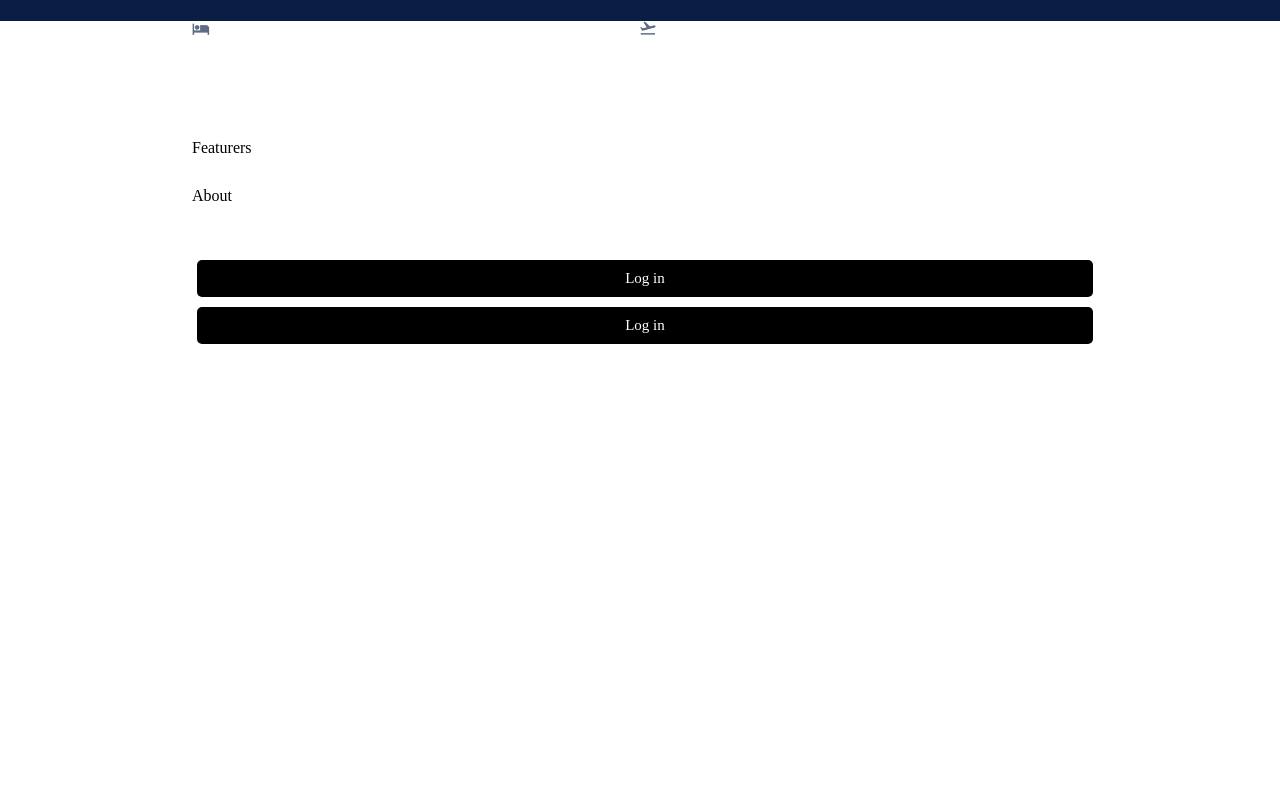
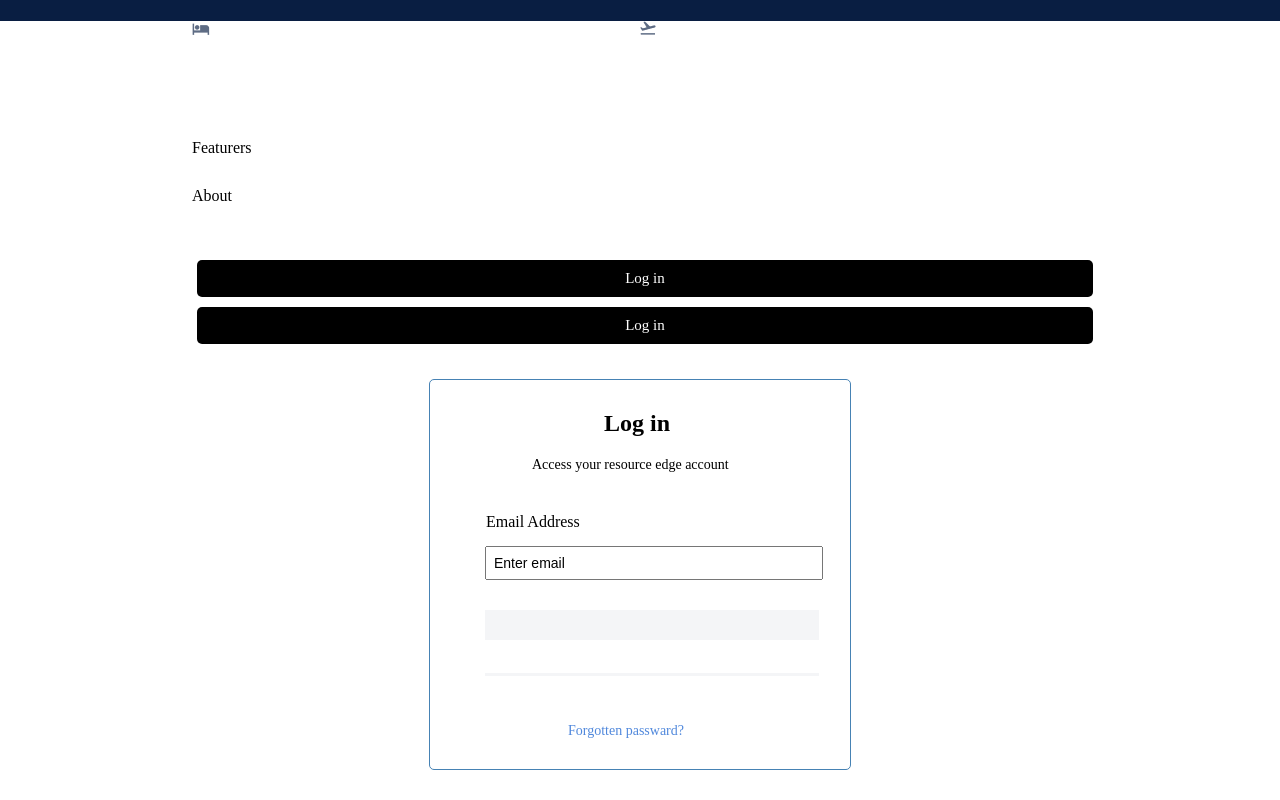
Before and after one commit to michaelblossom/resource-edge, a React (Create React App) app: page / in a window 1280 px wide. Shown: the part 4207-5007 px from the top of the page. Before the commit the page ends 4556 px from the top, so only its background shows below. Built offline with nearby package versions, Linux system fonts and the light colour scheme.

Commit message:
update on input email component

```diff
--- a/src/App.js
+++ b/src/App.js
@@ -4,7 +4,7 @@ import NavBar from "./Component/NavBar";
 import Home from "./Component/Home";
 import Footer from "./Component/Footer";
 import Signin from "./Authentication/Sign-in";
-import ResetEmptyEmail from "./Authentication/Reset-Passward-Empty-email";
+import ResetEmptyEmail from "./Authentication/Input-Email";
 
 function App() {
 	return (
@@ -14,7 +14,7 @@ function App() {
 			<Footer />
 			<Signin />
 
-			{/* <ResetEmptyEmail /> */}
+			<ResetEmptyEmail />
 		</div>
 	);
 }
--- /dev/null
+++ b/src/Authentication/Input-Email-Typing.js
@@ -0,0 +1 @@
+import React from "react";
--- /dev/null
+++ b/src/Authentication/Input-Email.js
@@ -0,0 +1,29 @@
+const ResetEmptyEmail = () => {
+	return (
+		<div className="emptyEmail">
+			<div className="logIn">
+				<p>Log in</p>
+			</div>
+			<div className="accessAccount">
+				<p>Access your resource edge account</p>
+			</div>
+			<form className="add-form">
+				<div className="form-control">
+					<label>Email Address</label>
+					<input type="text" value="Enter email" />
+				</div>
+				<div className="form-control form-control2">
+					<input type="text " />
+				</div>
+				<div className="form-control form-control3">
+					<input type="text " />
+				</div>
+			</form>
+			<div className="passward">
+				<p>Forgotten passward?</p>
+			</div>
+		</div>
+	);
+};
+
+export default ResetEmptyEmail;
--- a/src/Authentication/Reset-Passward-Empty-email.js
+++ /dev/null
@@ -1,19 +0,0 @@
-const ResetEmptyEmail = () => {
-	return (
-		<div>
-			<form className="add-form">
-				<div className="form-control">
-					<label>Task</label>
-					<input
-						type="text"
-						// placeholder="Add Task"
-						// value={text}
-						// onChange={(e) => setText(e.target.value)}
-					/>
-				</div>
-			</form>
-		</div>
-	);
-};
-
-export default ResetEmptyEmail;
--- a/src/index.css
+++ b/src/index.css
@@ -239,6 +239,43 @@ body {
 
 /*form designing  */
 
+/* empty email */
+
+.emptyEmail {
+	max-width: 360px;
+	margin: 30px auto;
+	overflow: auto;
+	min-height: 300px;
+	border: 1px solid steelblue;
+	padding: 30px;
+	border-radius: 5px;
+}
+
+.emptyEmail .logIn {
+	width: 20%;
+	margin: auto;
+	font-size: 24px;
+	font-weight: 700;
+	padding-bottom: 20px;
+}
+.emptyEmail .accessAccount {
+	width: 60%;
+	margin: auto;
+	font-size: 14px;
+	font-weight: 450;
+	padding-bottom: 20px;
+}
+
+.emptyEmail .passward {
+	width: 40%;
+	margin: auto;
+	font-size: 14px;
+	font-weight: 450;
+	color: #5088dc;
+	/* margin: 0;
+	padding: 0; */
+}
+
 .add-form {
 	margin-bottom: 40px;
 }
@@ -248,16 +285,27 @@ body {
 
 .form-control label {
 	display: block;
+	font-weight: 500;
+	padding-bottom: 10px;
+	padding-left: 6px;
 }
 
 .form-control input {
 	width: 100%;
-	height: 40px;
+	height: 30px;
 	margin: 5px;
-	padding: 3px 7px;
-	font-size: 17px;
+	padding: 0 7px;
+	font-size: 14px;
 }
-
+.form-control2 input {
+	background: #f4f5f7;
+	border: none;
+}
+.form-control3 input {
+	height: 3px;
+	background: #f4f5f7;
+	border: none;
+}
 .signin .container .button {
 	display: block;
 }
```
